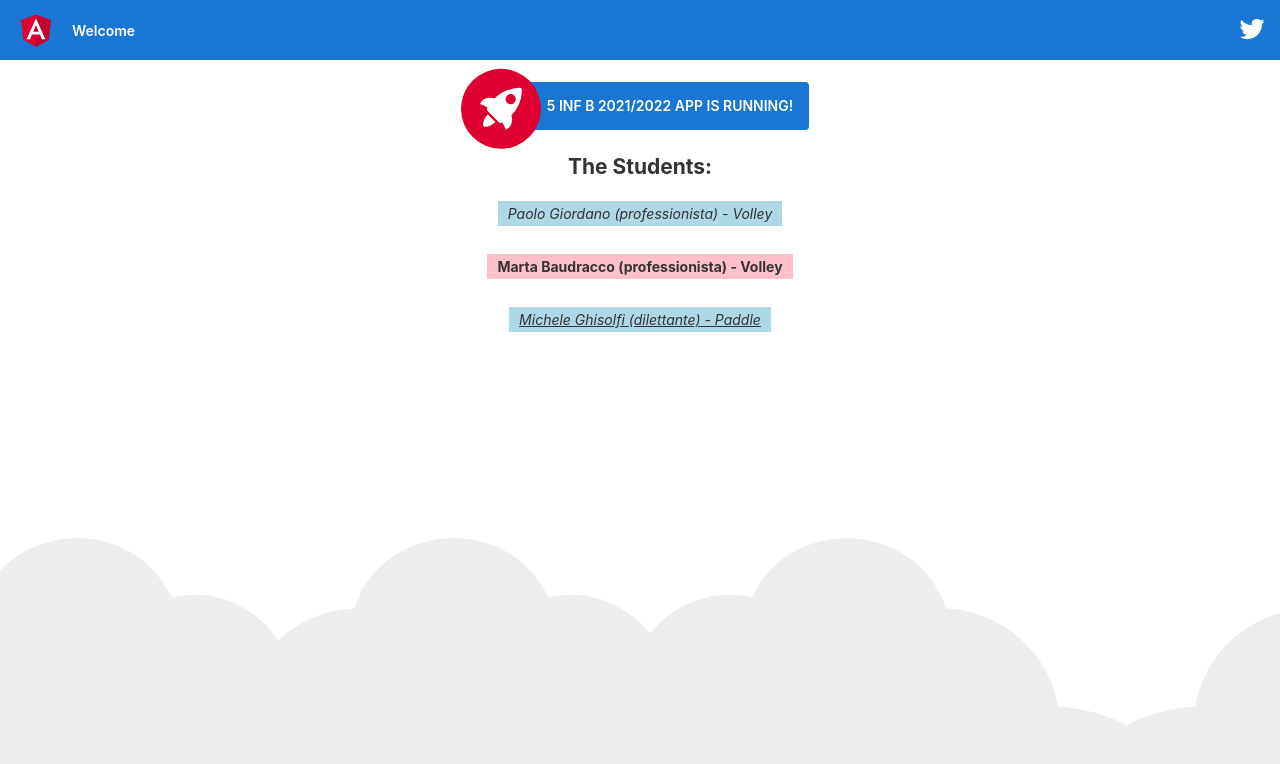
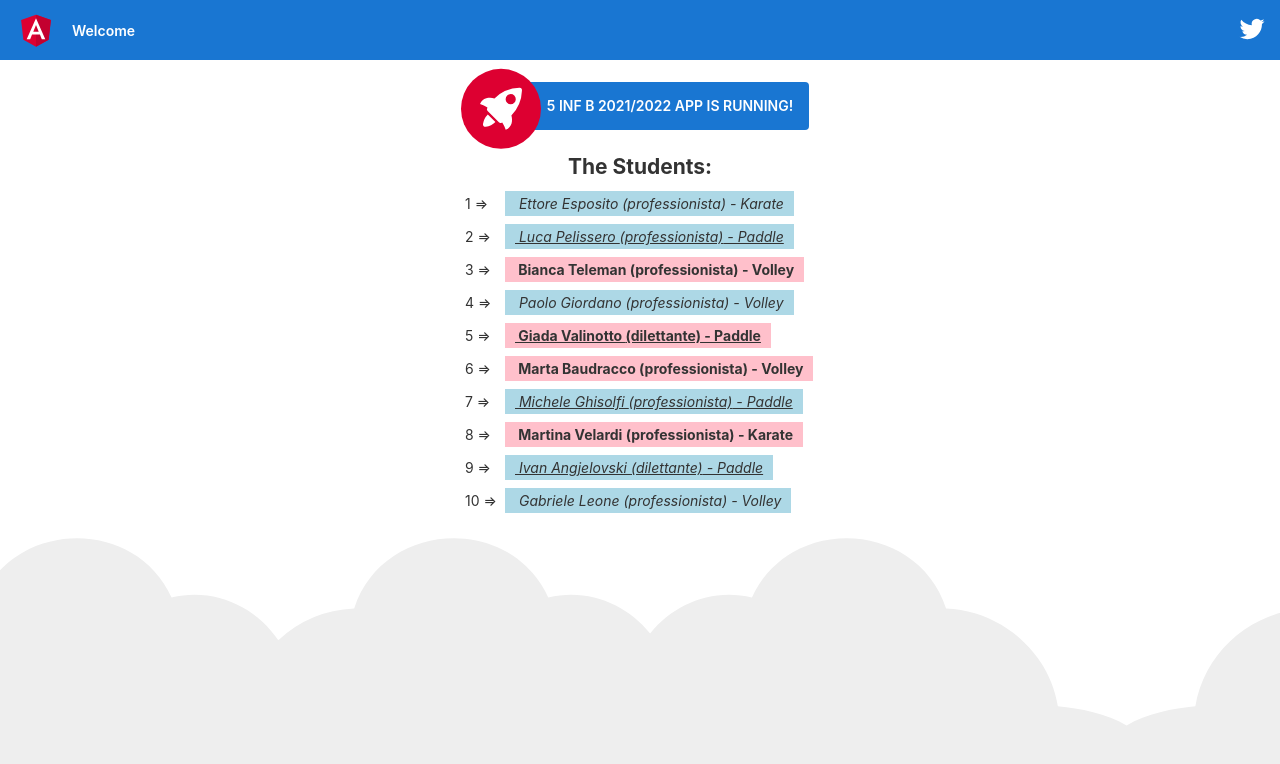
Before and after one commit to vallauri-ict/angular-course-ivan-angjelovski, an Angular app: page / in a window 1280 px wide. Shown: the top 764 px of the page. Built offline with nearby package versions, Linux system fonts and the light colour scheme.

Commit message:
Lesson 2 - Step 2:  ngFor directive and Input decorator

```diff
--- a/src/app/app.component.css
+++ b/src/app/app.component.css
@@ -7,8 +7,18 @@
     -moz-osx-font-smoothing: grayscale;
 }
 
-h1, h2, h3, h4, h5, h6 {
+h1, h2, h3, h4, h5, h6, .student {
     margin: 8px 0;
+}
+
+.student {
+    text-align: left;
+    min-width: 350px;
+}
+
+.student span {
+    min-width: 40px;
+    display: inline-block;
 }
 
 p {
--- a/src/app/app.component.html
+++ b/src/app/app.component.html
@@ -44,8 +44,14 @@
   </div>
 
   <h2>The Students:</h2>
-  <app-student></app-student>
-  <app-student></app-student>
-  <app-student></app-student>
+  <!-- <div *ngFor="let item of studentList">
+    {{ item.name }} - {{ item.hobby }}
+  </div> -->
+
+  <!-- <app-student *ngFor="let item of studentList" [student]="item"></app-student> -->
+  <div class="student" *ngFor="let item of studentList; let i = index">
+    <span>{{ i + 1 }} => </span>
+    <app-student [student]="item"></app-student>
+  </div>
 
 </div>
--- a/src/app/app.component.ts
+++ b/src/app/app.component.ts
@@ -7,4 +7,17 @@ import { Component } from '@angular/core';
 })
 export class AppComponent {
   title = '5 INF B 2021/2022';
+
+  studentList = [
+    { "name": "Ettore Esposito", "hobby": "Karate", "gender": "M", isPro: false },
+    { "name": "Luca Pelissero", "hobby": "Paddle", "gender": "M", isPro: false },
+    { "name": "Bianca Teleman", "hobby": "Volley", "gender": "F", isPro: false },
+    { "name": "Paolo Giordano", "hobby": "Volley", "gender": "M", isPro: false },
+    { "name": "Giada Valinotto", "hobby": "Paddle", "gender": "F", isPro: false },
+    { "name": "Marta Baudracco", "hobby": "Volley", "gender": "F", isPro: false },
+    { "name": "Michele Ghisolfi", "hobby": "Paddle", "gender": "M", isPro: false },
+    { "name": "Martina Velardi", "hobby": "Karate", "gender": "F", isPro: false },
+    { "name": "Ivan Angjelovski", "hobby": "Paddle", "gender": "M", isPro: false },
+    { "name": "Gabriele Leone", "hobby": "Volley", "gender": "M", isPro: false }
+  ]
 }
--- a/src/app/student/student.component.html
+++ b/src/app/student/student.component.html
@@ -1,5 +1,5 @@
 <!-- <h4 [ngStyle] = "{ backgroundColor: student.gender == 'F' ? 'pink' : 'cyan' }">{{ student.name }} - {{ student.hobby }}</h4> -->
-<p class = "clickable" (click) = "onStudentClick()" [ngClass] = "{
+<span class = "clickable" (click) = "onStudentClick()" [ngClass] = "{
                                                                      'female': student.gender == 'F',
                                                                      'male': student.gender == 'M',
                                                                      'underlined': student.hobby == 'Paddle'
@@ -12,4 +12,4 @@
         <span>(dilettante)</span>
     </ng-template>
     - {{ student.hobby }}
-</p>
+</span>
--- a/src/app/student/student.component.ts
+++ b/src/app/student/student.component.ts
@@ -1,4 +1,4 @@
-import { Component, OnInit } from '@angular/core';
+import { Component, OnInit, Input } from '@angular/core';
 
 @Component({
   selector: 'app-student',
@@ -8,35 +8,22 @@ import { Component, OnInit } from '@angular/core';
 
 // istanziazione eseguita in automatico con tag <app-studenti>
 export class StudentComponent implements OnInit {
-
-  studentList = [
-    { "name": "Ettore Esposito", "hobby": "Karate", "gender": "M", isPro: false },
-    { "name": "Luca Pelissero", "hobby": "Paddle", "gender": "M", isPro: true },
-    { "name": "Bianca Teleman", "hobby": "Volley", "gender": "F", isPro: false },
-    { "name": "Paolo Giordano", "hobby": "Volley", "gender": "M", isPro: true },
-    { "name": "Giada Valinotto", "hobby": "Paddle", "gender": "F", isPro: false },
-    { "name": "Marta Baudracco", "hobby": "Volley", "gender": "F", isPro: true },
-    { "name": "Michele Ghisolfi", "hobby": "Paddle", "gender": "M", isPro: false },
-    { "name": "Martina Velardi", "hobby": "Karate", "gender": "F", isPro: false },
-    { "name": "Ivan Angjelovski", "hobby": "Paddle", "gender": "M", isPro: true },
-    { "name": "Gabriele Leone", "hobby": "Volley", "gender": "M", isPro: false }
-  ]
-
-  student: any;
+  @Input()student:any;
 
   constructor() {
-    this.randomStudent();
+
   }
 
-  private randomStudent() {
-    let num = Math.floor(Math.random() * this.studentList.length);
-    this.student = this.studentList[num];
+  private randomStudentPro() {
+    let num = Math.floor(Math.random() * 2);
+    this.student.isPro = (num == 1);
   }
 
   ngOnInit(): void {
+    this.randomStudentPro();
   }
 
   onStudentClick() {
-    this.randomStudent();
+    this.student.isPro = !this.student.isPro;
   }
 }
```
